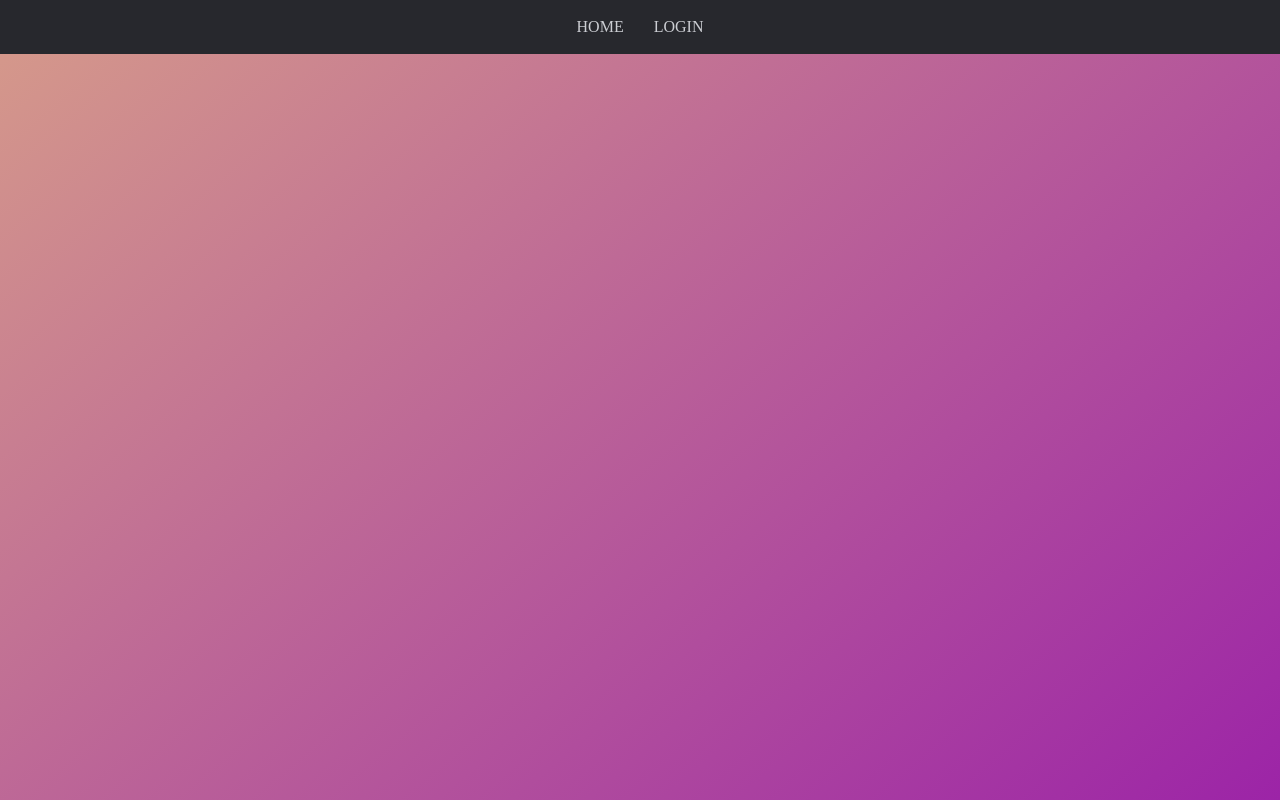
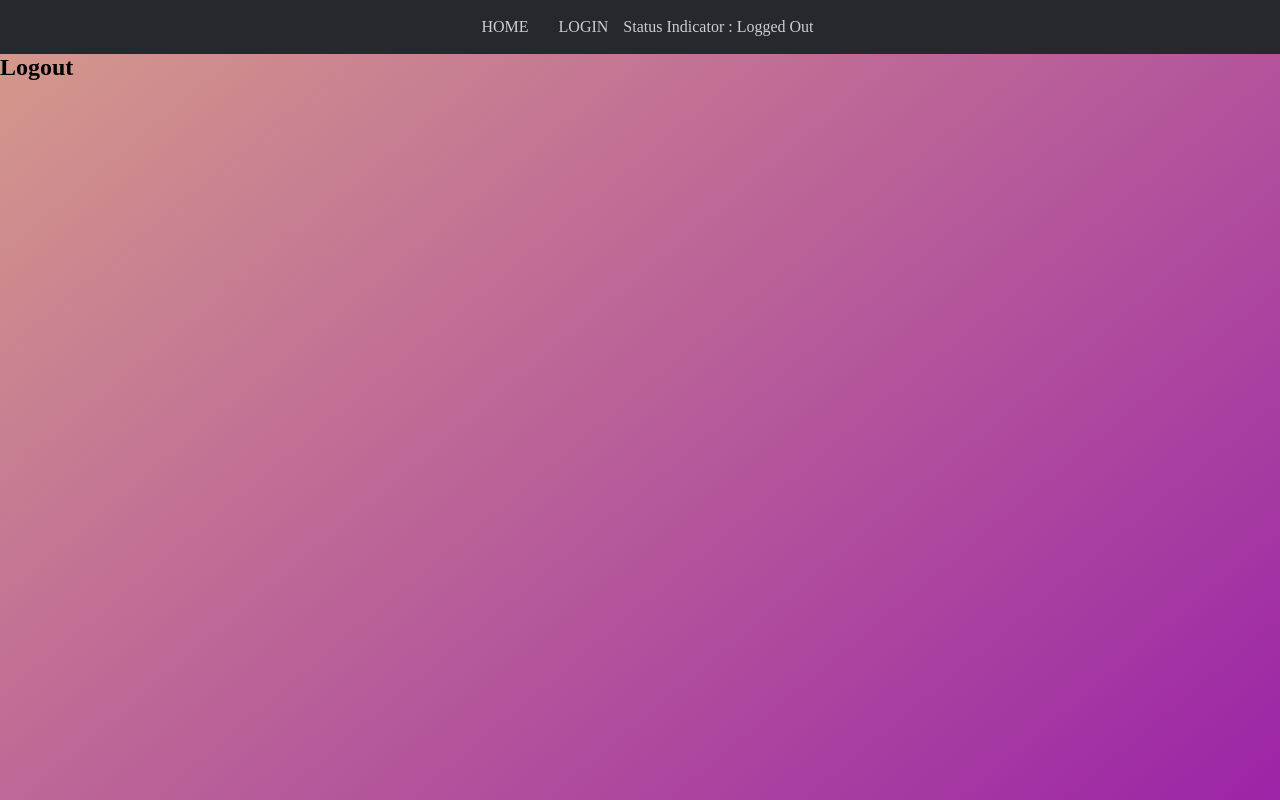
Before and after one commit to bmaniar/React-Node-Login-System, a React (Vite) app in the folder client/: page /logout in a window 1280 px wide. Built offline with nearby package versions, Linux system fonts and the light colour scheme.

Commit message:
logout functionality added

```diff
--- a/client/src/App.js
+++ b/client/src/App.js
@@ -4,6 +4,7 @@ import {BrowserRouter as Router, Route, Redirect, Switch} from "react-router-dom
 import Home from './components/home/';
 import TopBar from './components/topBar/';
 import Login from './components/login/';
+import Logout from './components/logout/';
 import Dashboard from './components/dashboard/';
 import {isAuthenticated} from './auth/';
 import './App.scss';
@@ -11,16 +12,18 @@ import './App.scss';
 const App = () => {
     const [isLoggedIn,
         setIsLoggedIn] = useState(false);
-    const [user,
-        setUser] = useState();
+    const [authStatus,
+        setAuthStatus] = useState('Not Logged In');
     useEffect(() => {
-        const userData = isAuthenticated();
-        if (userData) {
-            setIsLoggedIn(true);
-            setUser(userData);
+        if (!isLoggedIn) {
+            const userData = isAuthenticated();
+            if (userData) {
+                setIsLoggedIn(true);
+                setAuthStatus('Logged In');
+            }
         }
     });
-    const AuthenticatedRoute  = ({
+    const AuthenticatedRoute = ({
         component: Component,
         ...rest
     }) => (
@@ -33,10 +36,24 @@ const App = () => {
     return (
         <Router>
             <div className="App">
-                <TopBar/>
+                <TopBar authStatus={authStatus} isLoggedIn={isLoggedIn} />
                 <Switch>
                     <Route path="/" exact component={Home}/>
-                    <Route path="/login" exact component={Login} />
+                    <Route
+                        path="/login"
+                        exact
+                        render={() =>
+                        <Login
+                            setIsLoggedIn={setIsLoggedIn}
+                            setAuthStatus={setAuthStatus}/>}/>
+                      <Route
+                        path="/logout"
+                        exact
+                        render={() =>
+                        <Logout
+                            setIsLoggedIn={setIsLoggedIn}
+                            setAuthStatus={setAuthStatus}/>}/>
+
                     <AuthenticatedRoute path="/dashboard" exact component={Dashboard}/>
                 </Switch>
             </div>
--- a/client/src/auth/index.js
+++ b/client/src/auth/index.js
@@ -4,9 +4,12 @@ export const doLogin = (email, password) => {
         'name': 'abc'
     };
     sessionStorage.setItem('user', JSON.stringify(user));
+    return user;
 }
 export const isAuthenticated = () => {
     let user = JSON.parse(sessionStorage.getItem('user'));
-    console.log(user);
-    return user;
+    return false;
 }
+export const doLogout = () => {
+    sessionStorage.removeItem('user');
+}
--- a/client/src/components/login/index.js
+++ b/client/src/components/login/index.js
@@ -1,5 +1,6 @@
 import React, {useState} from "react";
 import {doLogin} from '../../auth/';
+import { withRouter } from 'react-router-dom';
 
 import './login.scss';
 const Login = (props) => {
@@ -8,7 +9,11 @@ const Login = (props) => {
     const [password,
         setPassword] = useState('');
     const onLoginClick = () => {
-        doLogin(email, password);
+        console.log(props);
+        const loggedInUser = doLogin(email, password);
+        props.setIsLoggedIn(true);
+        props.history.push('/dashboard');
+        props.setAuthStatus('Logged In');
     }
     return (
         <div className="login-container">
@@ -28,4 +33,4 @@ const Login = (props) => {
         </div>
     );
 }
-export default Login;
+export default withRouter(Login);
--- /dev/null
+++ b/client/src/components/logout/index.js
@@ -0,0 +1,14 @@
+import React, { useEffect } from "react";
+
+const Logout = (props) => {
+    useEffect(() => {
+        props.setIsLoggedIn(false);
+        props.setAuthStatus('Logged Out');
+    })
+    return (
+        <div className="page-home">
+            <h2>Logout</h2>
+        </div>
+    );
+}
+export default Logout;
--- a/client/src/components/topBar/index.js
+++ b/client/src/components/topBar/index.js
@@ -3,14 +3,23 @@ import {Link} from "react-router-dom";
 
 import './topBar.scss';
 const TopBar = (props) => {
+    const {isLoggedIn, authStatus} = props;
     return (
         <header className="header">
             <ul className="main-nav">
                 <li>
                     <Link to="/">home</Link>
                 </li>
-                <li>
+                {!isLoggedIn && <li>
                     <Link to="/login">Login</Link>
+                </li>
+}
+                {isLoggedIn && <li>
+                    <Link to="/logout">Logout</Link>
+                </li>
+}
+                <li className="status-indicator">
+                    Status Indicator : {authStatus}
                 </li>
             </ul>
         </header>
--- a/client/src/components/topBar/topBar.scss
+++ b/client/src/components/topBar/topBar.scss
@@ -21,5 +21,8 @@
             display: block;
             color: #ccced3;
         }
+        .status-indicator{
+            color: #ccced3;
+        }
     }
 }
```
